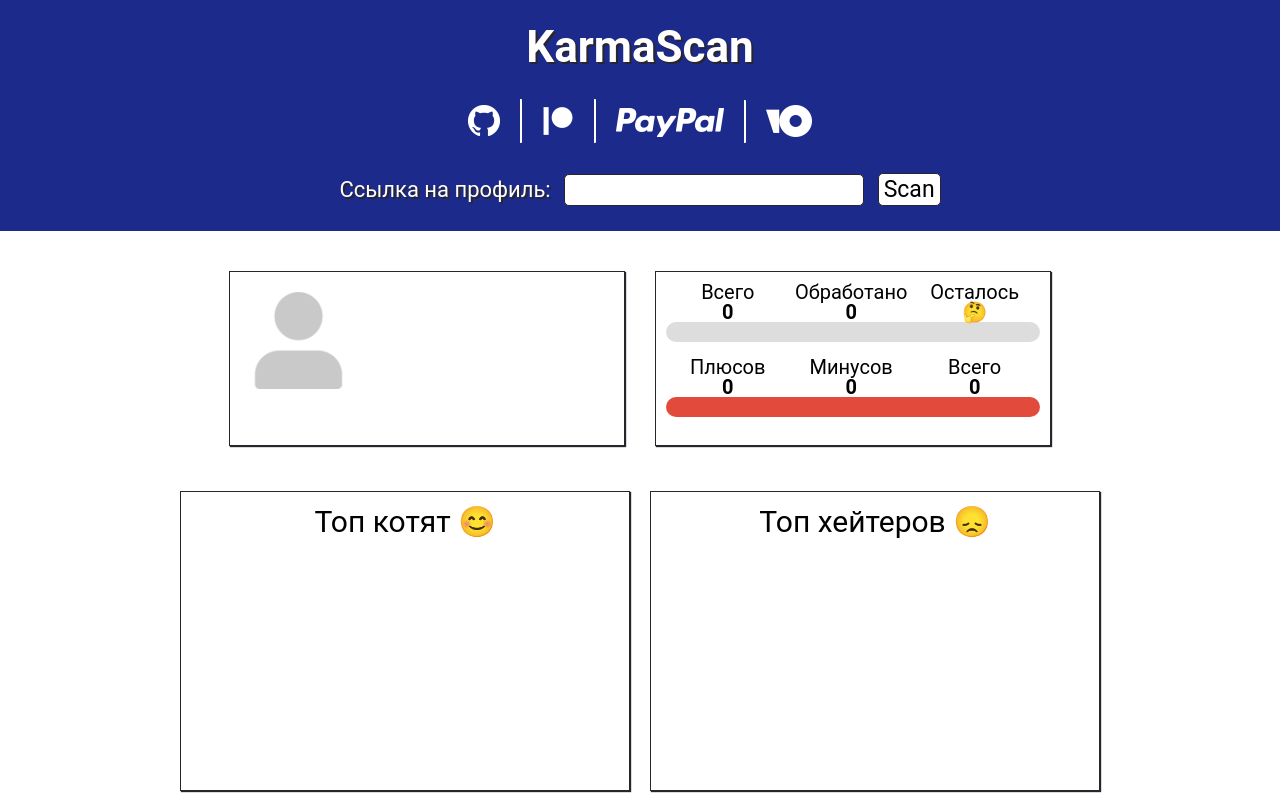
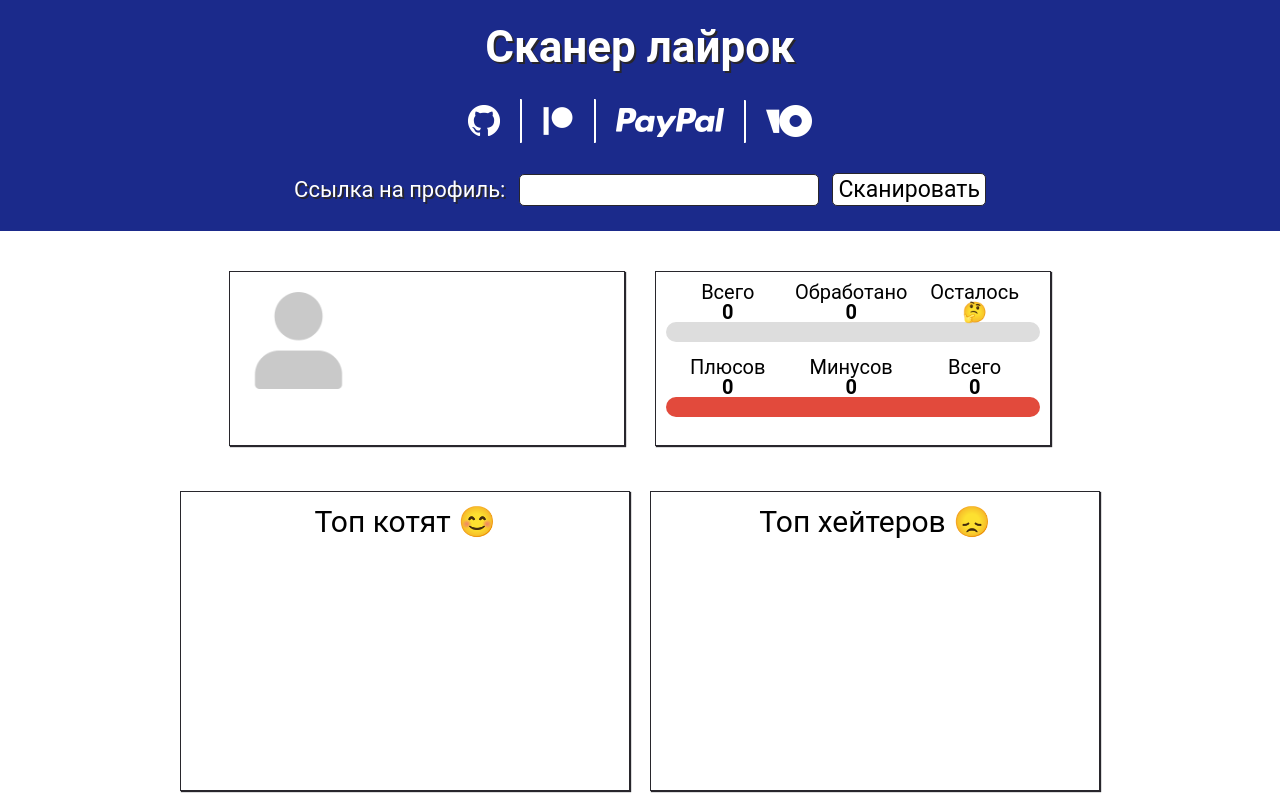
Before and after one commit to Suvitruf/cmtt-comments-likes-stats, a plain HTML site: page index.html in a window 1280 px wide. Drawn offline with Linux system fonts and the light colour scheme.

Commit message:
- Rus. - Fix input label link.

```diff
--- a/index.html
+++ b/index.html
@@ -37,11 +37,11 @@
 </script>
 <main>
     <header>
-        <h1 id="logo">KarmaScan</h1>
+        <h1 id="logo">Сканер лайрок</h1>
         <div id="search">
-            <label for="user_url" id="search-label">Ссылка на профиль:</label>
+            <label for="search-input" id="search-label">Ссылка на профиль:</label>
             <input id="search-input" name="user_url" type="text">
-            <input type="button" value="Scan" id="search-button">
+            <input type="button" value="Сканировать" id="search-button">
         </div>
         <div id="urls">
         <a class="url-image" target="_blank" href="https://github.com/Suvitruf/cmtt-comments-likes-stats"><img src="public/images/GitHub-Mark-Light-32px.png" alt="github icon"></a>
```
